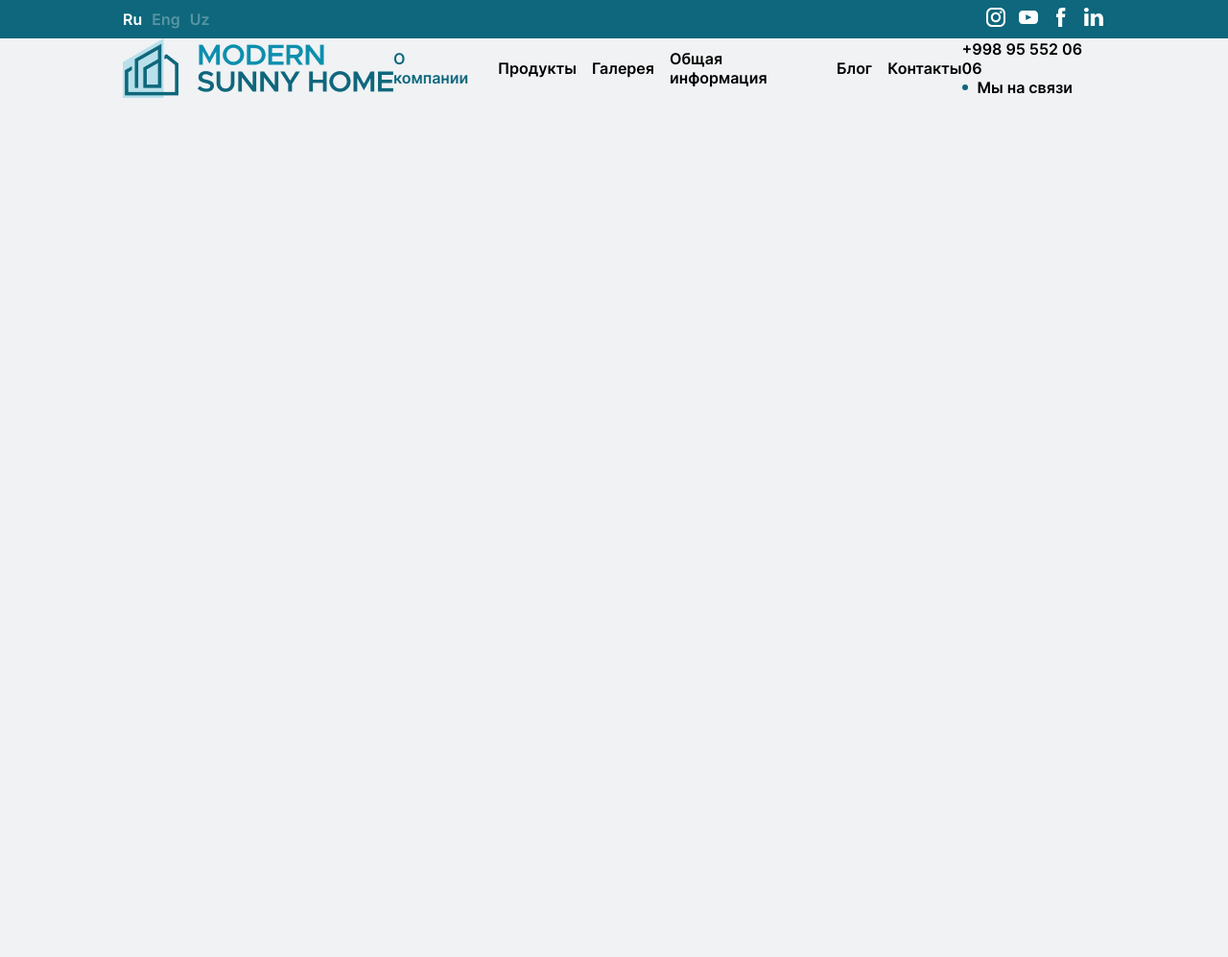
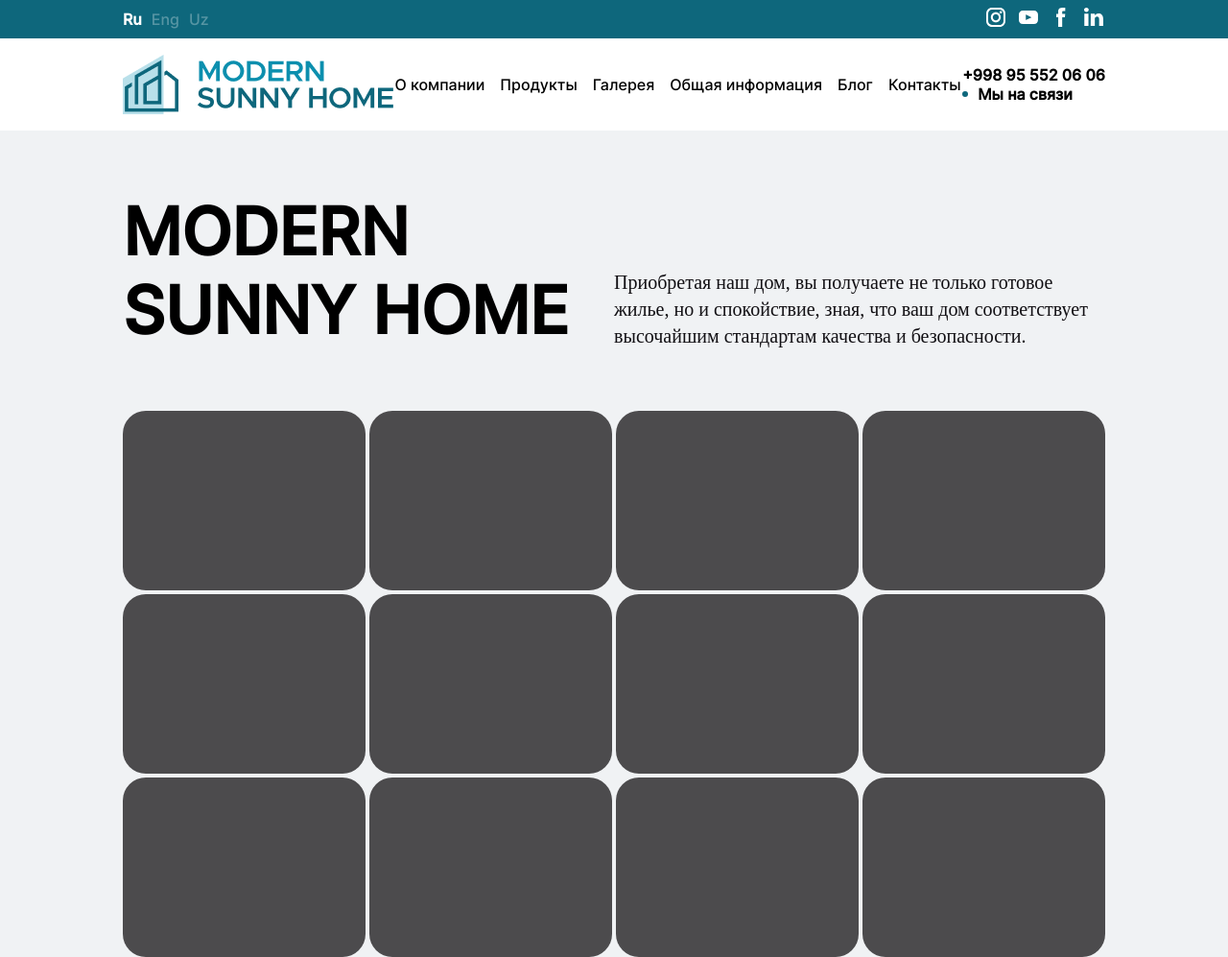
Before and after one commit to Raxmatjonov/Modern-Sunny, a plain HTML site: page index.html in a window 1280 px wide. Shown: the whole page at 96% size. Before the commit the page ends 800 px from the top, so only its background shows below. Drawn offline with Linux system fonts and the light colour scheme.

Commit message:
made 1st section

```diff
--- a/index.html
+++ b/index.html
@@ -32,7 +32,7 @@
             <nav class="subheader-nav container">
                 <img class="logo" src="Images/LOGO.png" alt="Logo">
                 <ul class="list-items">
-                    <li class="list-item navigation"><a active href="#">О компании</a></li>
+                    <li class="list-item navigation"><a href="#">О компании</a></li>
                     <li class="list-item navigation"><a href="#">Продукты</a></li>
                     <li class="list-item navigation"><a href="#">Галерея</a></li>
                     <li class="list-item navigation"><a href="#">Общая информация</a></li>
@@ -50,6 +50,35 @@
             </nav>
         </div>
 
+        <section class="container modern-s-h">
+            <div class="info">
+                <h1>MODERN SUNNY HOME</h1>
+                <p>Приобретая наш дом, вы получаете не только готовое жилье,
+                    но и спокойствие, зная, что ваш дом соответствует высочайшим стандартам качества и безопасности.</p>
+            </div>
+
+            <div class="images-box">
+                <div class="box-wrapper">
+                    <div class="box"></div>
+                    <div class="box"></div>
+                    <div class="box"></div>
+                    <div class="box"></div>
+                </div>
+                <div class="box-wrapper">
+                    <div class="box"></div>
+                    <div class="box"></div>
+                    <div class="box"></div>
+                    <div class="box"></div>
+                </div>
+                <div class="box-wrapper">
+                    <div class="box"></div>
+                    <div class="box"></div>
+                    <div class="box"></div>
+                    <div class="box"></div>
+                </div>
+            </div>
+        </section>
+
 
 </body>
 </html>
--- a/style.css
+++ b/style.css
@@ -6,7 +6,7 @@
 
 @font-face{
     font-family: 'Inter';
-    src: url('/Fonts/Inter/Inter-SemiBold.ttf');
+    src: url('/Fonts/Inter/Inter-Medium.ttf');
 }
 
 body{
@@ -69,6 +69,8 @@ li{
 .subheader{
     height: 96px;
     padding: 0;
+    background-color: white;
+    display: flex;
 }
 
 ul.list-items{
@@ -107,3 +109,51 @@ li.list-item a[active]{
     height: 6px;
     background-color: #0E677C;
 }
+
+/* First Section */
+.modern-s-h{
+    display: flex;
+    margin-top: 64px;
+    flex-direction: column;
+}
+
+.info{
+    display: flex;
+    justify-content: space-between;
+}
+
+.info h1{
+    width: 474px;
+    font-size: 68px;
+    font-weight: bold;
+    font-family: "inter";
+}
+
+.info p{
+    width: 50%;
+    font-size: 20px;
+    color: #121014;
+    align-self: self-end;
+    line-height: 28px;
+}
+
+.images-box{
+    margin-top: 64px;
+    display: flex;
+    flex-direction: column;
+    gap: 4px;
+}
+
+.box-wrapper{
+    display: flex;
+    justify-content: space-between;
+    align-items: center;
+    gap: 4px;
+}
+
+.box{
+    height: 187px;
+    flex-grow: 1;
+    border-radius: 24px;
+    background-color: #4c4b4d;
+}
```
Also changed, not shown: Images/Rectangle 13.png (added), Images/Rectangle 16.png (added), Images/Rectangle 17.png (added), Images/Rectangle 18.png (added), Images/Rectangle 19.png (added), Images/Rectangle 20.png (added), Images/Rectangle 21.png (added), Images/Rectangle 22.png (added), Images/Rectangle 23.png (added).
